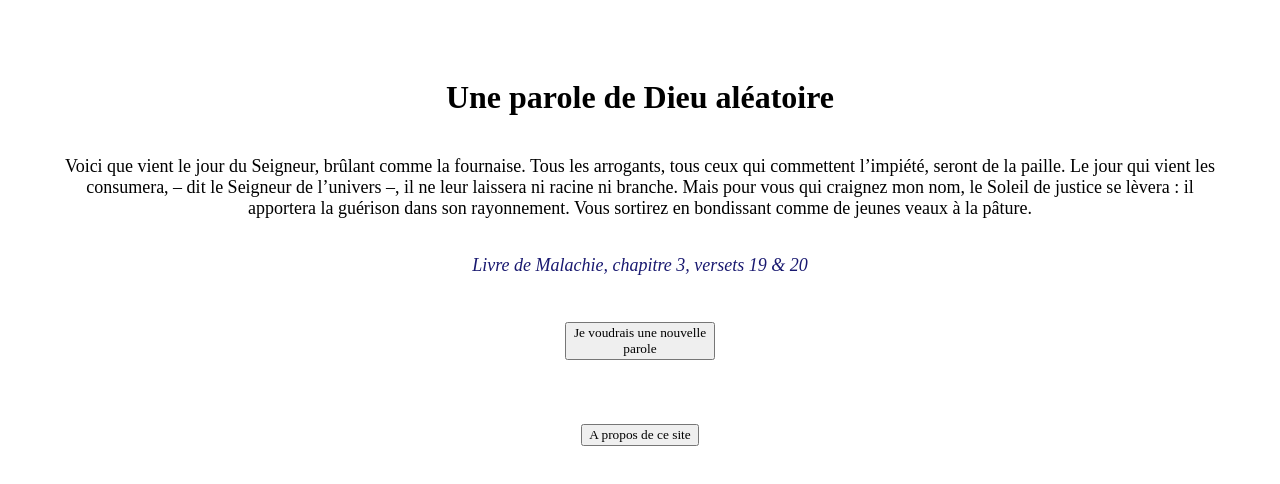
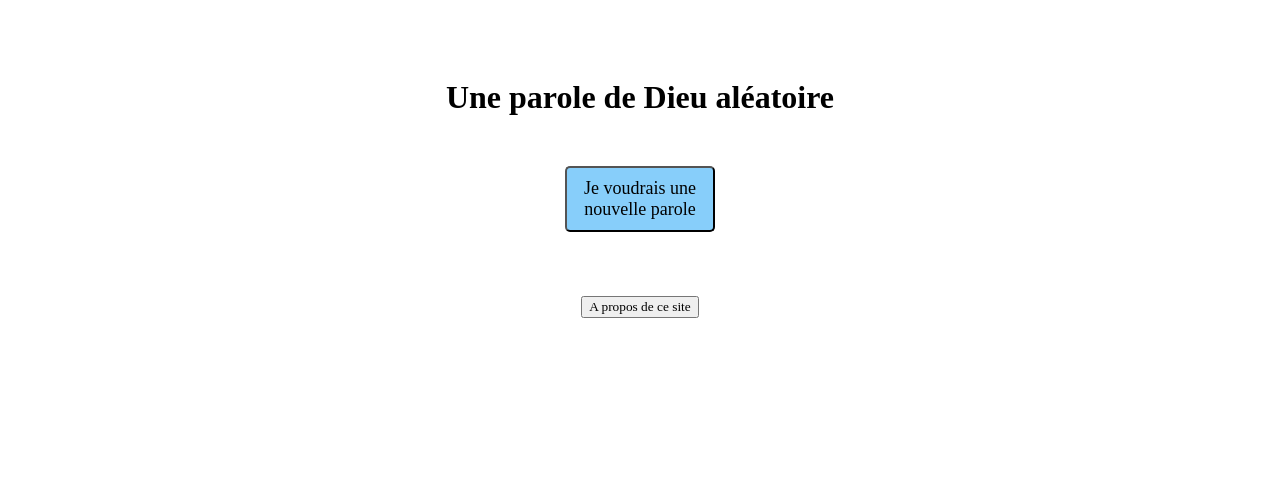
Before and after one commit to jmcob/uneparole.love, a Vue app: page / in a window 1280 px wide. Shown: the top 484 px of the page. Built offline with nearby package versions, Linux system fonts and the light colour scheme; a web font is replaced by a local one.

Commit message:
maj Laurence

```diff
--- a/src/App.vue
+++ b/src/App.vue
@@ -1,10 +1,12 @@
 <template>
   <div class="cadre">
     <HeaderTitle />
-    <p>{{ uneparole.parole }}</p>
-    <p class="ref">
-      <em>{{ uneparole.ref }}</em>
-    </p>
+    <div class="uneparole" v-if="wordClick">
+      <p>{{ uneparole.parole }}</p>
+      <p class="ref">
+        <em>{{ uneparole.ref }}</em>
+      </p>
+    </div>
     <br />
     <button class="button" @click="reload()">
       Je voudrais une nouvelle parole
@@ -165,6 +167,7 @@ Il est grand, le Seigneur, hautement loué ; à sa grandeur, il n'est pas de lim
       ],
       uneparole: {},
       aboutClick: false,
+      wordClick: false,
     };
   },
   methods: {
@@ -176,6 +179,7 @@ Il est grand, le Seigneur, hautement loué ; à sa grandeur, il n'est pas de lim
       return result;
     },
     reload() {
+      this.wordClick = true;
       const stopBis = this.uneparole;
       this.uneparole = this.GetRandomWordOfGod();
       if (this.uneparole === stopBis) this.reload();
@@ -183,9 +187,6 @@ Il est grand, le Seigneur, hautement loué ; à sa grandeur, il n'est pas de lim
     toggleAbout() {
       this.aboutClick = !this.aboutClick;
     },
-  },
-  created() {
-    this.uneparole = this.GetRandomWordOfGod();
   },
 };
 </script>
@@ -216,5 +217,9 @@ p {
 .button {
   width: 150px;
   margin: 10px;
+  padding: 10px;
+  font-size: large;
+  background-color: lightskyblue;
+  border-radius: 5px;
 }
 </style>
```
